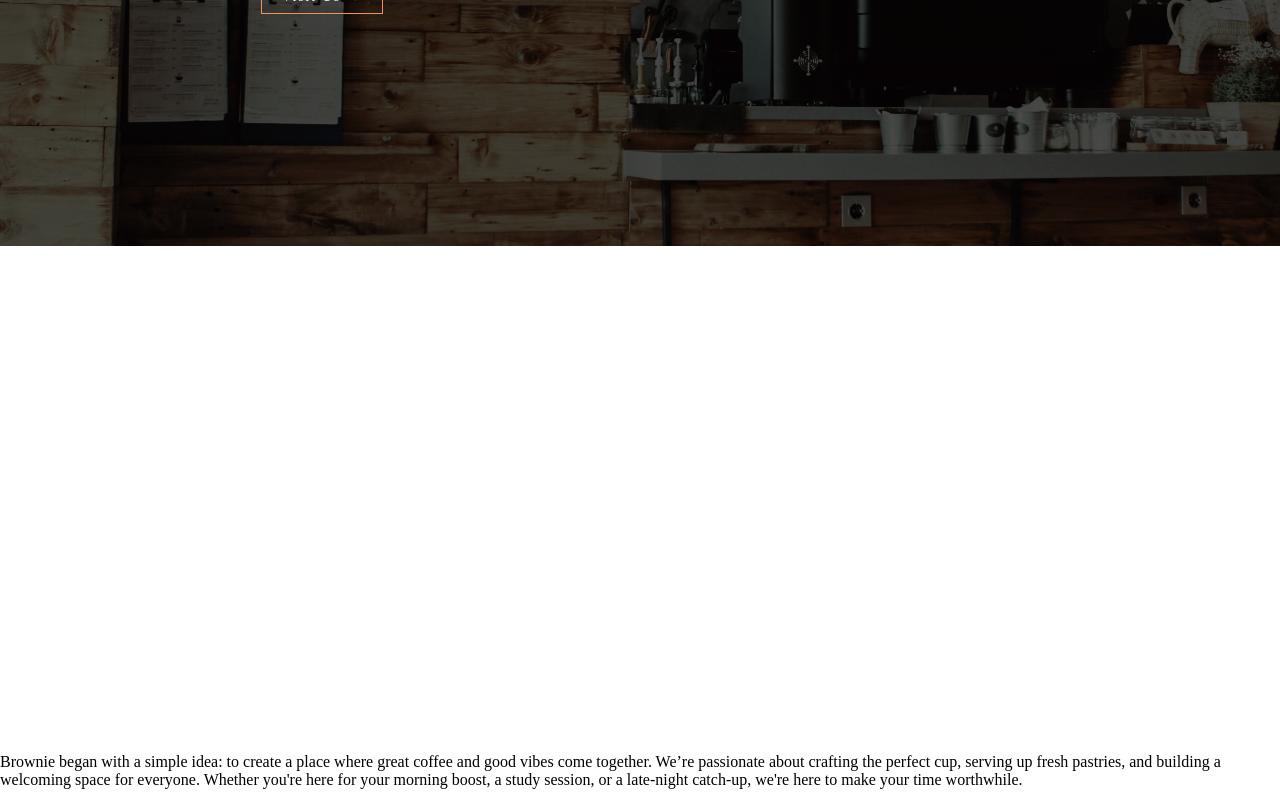
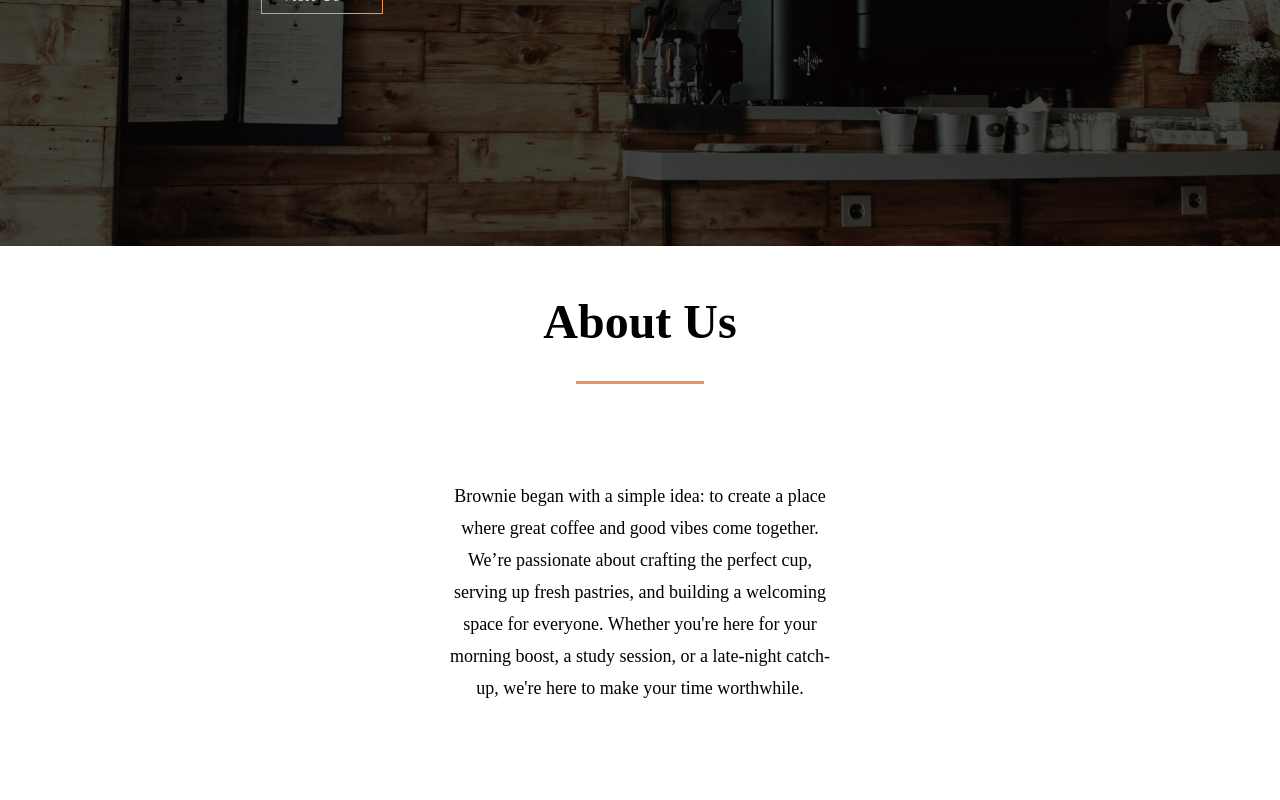
Before and after one commit to Binada-SH/React_coffee_shop_website, a React (Vite) app in the folder coffee_shop/Coffee_Shop/: page / in a window 1280 px wide. Shown: the part 554-1354 px from the top of the page. Built offline with nearby package versions, Linux system fonts and the light colour scheme.

Commit message:
About Section Creating

```diff
--- a/coffee_shop/Coffee_Shop/src/Components/about/about.css
+++ b/coffee_shop/Coffee_Shop/src/Components/about/about.css
@@ -4,10 +4,35 @@
 }
 
 .about_title {
-    margin-top: 30rem;
+    margin-top: 3rem
 }
 
 .about_title h2 {
+    text-align: center;
+    font-size: 3rem;
+    font-family: 'gotham';
+    color: #000000;
+}
+
+.line {
+    margin: 2rem auto;
+    align-items: center;
+    justify-content: space-between;
+    background-color: #f19355;
+    border: none;
+    width: 10%;
+    height: 3px;
+}
+
+.about_section {
+    width: 30%;
+    margin: 6rem auto;
+}
+
+.about_section p {
+    text-align: center;
+    font-size: 18px;
+    line-height: 2rem;
     font-family: 'jura';
-    color: #ffffff;
+    color: #000000;
 }
--- a/coffee_shop/Coffee_Shop/src/Components/about/about.jsx
+++ b/coffee_shop/Coffee_Shop/src/Components/about/about.jsx
@@ -6,6 +6,9 @@ const about = () => {
     <div className= 'about_container'>
         <div className="about_title">
             <h2>About Us</h2>
+        </div>
+        <div className="about_hor_line">
+          <hr className='line'/>
         </div>
         <div className="about_section">
             <p>Brownie began with a simple
```
